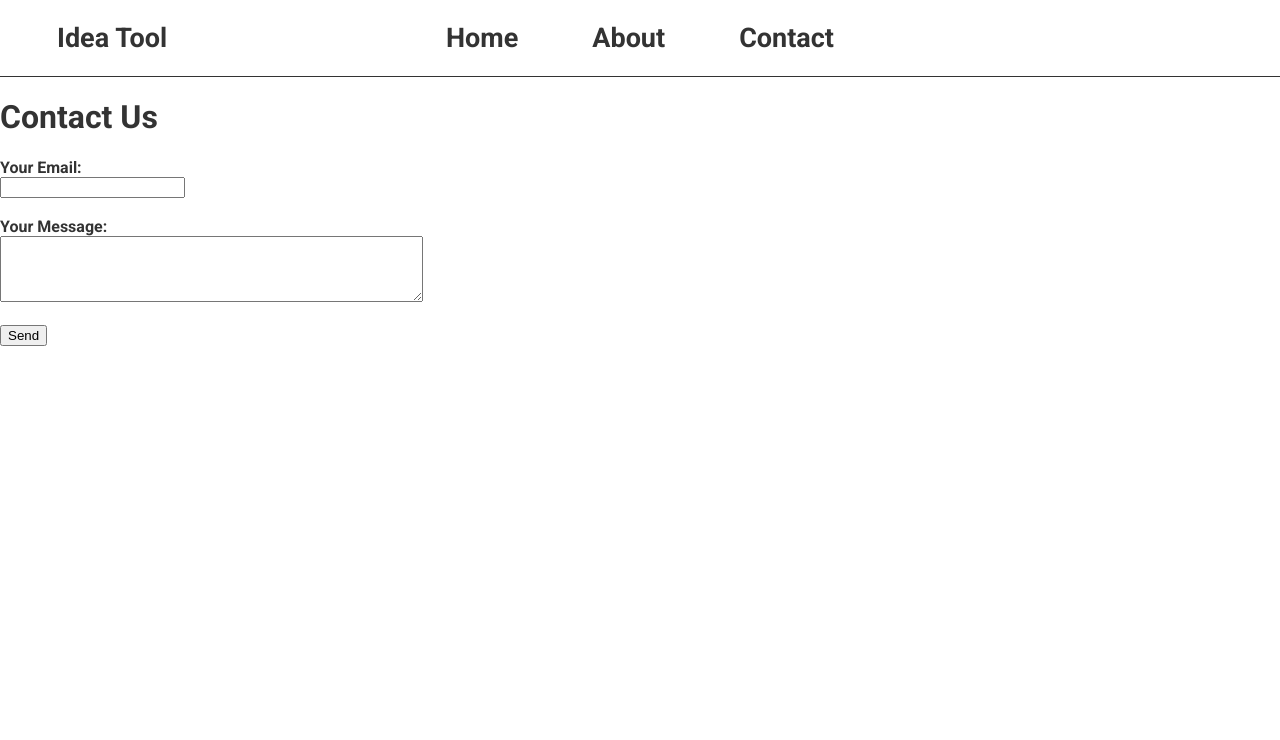
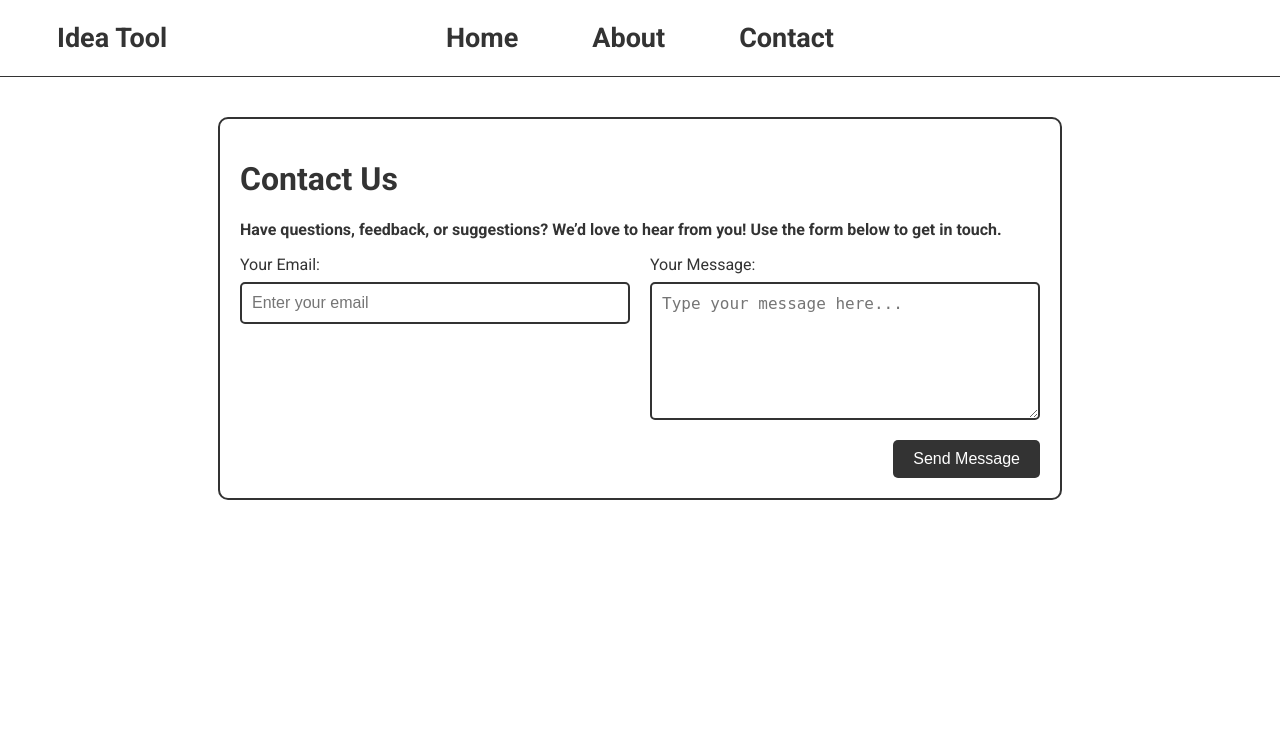
Before and after one commit to KaIWMalcolm/IdeaExpander, a Flask app: page /contact in a window 1280 px wide. Shown: the top 740 px of the page. Run offline with Flask 3, Linux system fonts and the light colour scheme.

Commit message:
Setup and fixed contact page

```diff
--- a/app.py
+++ b/app.py
@@ -1,21 +1,31 @@
 from flask import Flask, render_template, request, jsonify
 from dotenv import load_dotenv
+from flask_mail import Mail, Message
 import openai
 import os
 
-
 app = Flask(__name__)
 
-load_dotenv()  # This will load variables from .env
+# Gmail SMTP configuration
+app.config['MAIL_SERVER'] = 'smtp.gmail.com'
+app.config['MAIL_PORT'] = 587
+app.config['MAIL_USERNAME'] = 'kmchopshop@gmail.com'  # Your Gmail address
+app.config['MAIL_PASSWORD'] = 'gzyu smux nwcu taff'    # Your Gmail App Password
+app.config['MAIL_USE_TLS'] = True
+app.config['MAIL_USE_SSL'] = False
+MAIL_DEFAULT_SENDER = app.config['MAIL_USERNAME']
+mail = Mail(app)
+
+load_dotenv()  # Load environment variables from .env
 openai.api_key = os.getenv("OPENAI_API_KEY")
 
 @app.route('/')
 def home():
-    return render_template('home.html')  # Your Home page template
+    return render_template('home.html')  # Home page
 
 @app.route('/about')
 def about():
-    return render_template('about.html')  # Your About page template
+    return render_template('about.html')  # About page
 
 @app.route('/idea-tool', methods=['GET', 'POST'])
 def idea_tool():
@@ -29,42 +39,33 @@ def idea_tool():
         error_message = "Please provide some input before generating ideas."
         return render_template('idea_tool.html', error=error_message)
 
-    # Decide temperature and additional style instructions based on style
+    # Decide temperature and style instructions
     if style == 'writing prompt':
         chosen_temperature = 1.0
         style_instructions = (
             "The user wants a writing prompt. Be highly imaginative and vivid. "
-            "Emphasize creative storytelling, descriptive language, and interesting narrative hooks. "
-            "Feel free to introduce characters, conflicts, and environments that inspire writing."
+            "Emphasize creative storytelling..."
         )
     elif style == 'business/product idea':
         chosen_temperature = 0.3
         style_instructions = (
-            "The user wants a business or product idea. Focus on clarity, marketability, and practicality. "
-            "Emphasize potential target audiences, unique selling points, and actionable steps to implement the idea."
+            "The user wants a business or product idea. Focus on clarity, marketability..."
         )
     else:
-        # default style
         chosen_temperature = 0.7
         style_instructions = (
-            "The user wants a balanced expansion of their idea. Provide depth, context, and improvements "
-            "without leaning too heavily into pure creativity or strict professionalism. "
-            "Maintain a friendly, explanatory tone and ensure the result feels well-rounded and helpful."
+            "The user wants a balanced expansion of their idea..."
         )
 
     try:
-        # Call the OpenAI ChatCompletion endpoint with style-specific instructions
+        # Call the OpenAI ChatCompletion endpoint
         response = openai.ChatCompletion.create(
             model="gpt-3.5-turbo",
             messages=[
                 {
                     "role": "system",
                     "content": (
-                        "You are a versatile assistant that specializes in taking user-provided ideas and "
-                        "expanding them into more thoroughly developed concepts. You consider the user's desired style "
-                        "and deliver a polished, detailed, and thoughtful response. Focus on clarity, structure, and depth. "
-                        "Offer multiple angles, examples, or next steps. Make sure the resulting idea feels more substantial "
-                        "and refined than the original."
+                        "You are a versatile assistant that expands user ideas..."
                     )
                 },
                 {
@@ -74,10 +75,10 @@ def idea_tool():
                         f"{style_instructions}\n\n"
                         f"Original idea:\n{user_input}\n\n"
                         "Your expanded idea should:\n"
-                        "- Add depth, context, and possible improvements or variations.\n"
-                        "- Include at least one or two concrete examples or scenarios.\n"
-                        "- Provide a logical flow, possibly with sections or steps.\n"
-                        "Conclude with a brief summary or actionable next steps."
+                        "- Add depth, context, improvements\n"
+                        "- Include examples\n"
+                        "- Logical flow\n"
+                        "Conclude with summary/next steps."
                     )
                 }
             ],
@@ -87,39 +88,44 @@ def idea_tool():
 
         expanded_idea = response.choices[0].message['content'].strip()
 
-        return render_template(
-            'idea_tool.html',
-            original=user_input,
-            result=expanded_idea,
-            selected_style=style
-        )
-
+        return render_template('idea_tool.html', original=user_input, result=expanded_idea, selected_style=style)
     except Exception as e:
         print("Error occurred:", e)
         error_message = "An error occurred while generating the idea. Please try again."
         return render_template('idea_tool.html', error=error_message)
 
-
 @app.route('/contact', methods=['GET', 'POST'])
 def contact():
-    # If GET request, show contact form
     if request.method == 'GET':
+        print("Contact page accessed with GET")
         return render_template('contact.html')
 
-    # If POST, handle submission (e.g., send email or store in DB)
-    # For now, just return a success message:
-    user_message = request.form.get('message')
-    user_email = request.form.get('email')
-    if not user_message or not user_email:
+    print("Contact form submitted (POST).")
+    email = request.form.get('email')
+    message = request.form.get('message')
+
+    print(f"Email received: {email}")
+    print(f"Message received: {message}")
+
+    if not email or not message:
+        print("Missing email or message.")
         return render_template('contact.html', error="Please provide both email and message.")
 
-    # Here you could implement email sending or DB storage.
-    # We’ll just simulate a success response:
-    return render_template('contact.html', success="Thank you for contacting us!")
+    msg = Message(
+        'New Contact Form Submission',
+        sender=app.config['MAIL_USERNAME'],
+        recipients=['kmchopshop@gmail.com']
+    )
+    msg.body = f"Message from {email}:\n\n{message}"
 
-if __name__ == '__main__':
-    app.run(debug=True)
-
+    try:
+        print("Attempting to send email...")
+        mail.send(msg)
+        print("Email sent successfully.")
+        return render_template('contact.html', success="Thank you for contacting us!")
+    except Exception as e:
+        print("Error sending mail:", e)
+        return render_template('contact.html', error="An error occurred while sending your message. Please try again later.")
 
 @app.route('/api/generate', methods=['POST'])
 def api_generate():
@@ -141,3 +147,6 @@ def api_generate():
         return jsonify({"result": expanded_idea})
     except Exception:
         return jsonify({"error": "API error, please try again"}), 500
+
+if __name__ == '__main__':
+    app.run(debug=True)
--- a/static/css/style.css
+++ b/static/css/style.css
@@ -101,46 +100,90 @@ nav a:hover {
     background-color: var(--hover-bg-color);
 }
 
-/* Position the Idea Tool link to the top-left */
 nav a.idea-tool {
     position: absolute;
     left: 20px;
 }
 
-/* Idea tool container styling */
-.idea-tool-container {
-    position: relative;
-    width: 90%;
+/* Page Containers */
+.idea-tool-container,
+.home-container,
+.about-container,
+.contact-container {
     max-width: 800px;
     margin: 40px auto;
+    padding: 20px;
+    background: var(--input-bg-color);
+    border: 2px solid var(--border-color);
+    border-radius: 10px;
+    color: var(--text-color);
 }
 
-/* Dropdown in top right */
-.style-dropdown {
-    position: absolute;
-    top: -40px;
-    right: 10px;
-    font-size: 14px;
+.contact-container {
+    max-width: 800px;
+    margin: 40px auto;
+    padding: 20px;
+    background: var(--input-bg-color);
+    border: 2px solid var(--border-color);
+    border-radius: 10px;
+    color: var(--text-color);
 }
 
-.style-dropdown select {
+.contact-form {
+    display: flex;
+    flex-direction: column;
+    gap: 20px;
+}
+
+.form-row {
+    display: flex;
+    gap: 20px;
+    justify-content: space-between;
+    flex-wrap: wrap; /* In case window is small, fields stack */
+}
+
+.form-group {
+    display: flex;
+    flex-direction: column;
+    flex: 1; /* Allow both fields to expand evenly */
+}
+
+.form-group label {
+    margin-bottom: 8px;
+    font-weight: normal;
+}
+
+.form-group input,
+.form-group textarea {
+    padding: 10px;
     font-size: 16px;
-    padding: 5px 10px;
     border: 2px solid var(--border-color);
     border-radius: 5px;
     background-color: var(--input-bg-color);
     color: var(--text-color);
+}
+
+.contact-submit {
+    align-self: flex-end;
+    padding: 10px 20px;
+    background: var(--btn-bg-color);
+    color: var(--btn-text-color);
+    font-size: 16px;
+    border: none;
+    border-radius: 5px;
     cursor: pointer;
 }
 
-/* Input area for textarea and button */
+.contact-submit:hover {
+    background: var(--hover-bg-color);
+}
+
+/* Input Area */
 .input-area {
-    position: relative;
     margin-top: 50px;
     display: flex;
     flex-direction: column;
     height: 33vh;
-    align-items: stretch;
 }
 
 #user_input {
--- a/static/js/script.js
+++ b/static/js/script.js
@@ -7,28 +7,33 @@ document.addEventListener('DOMContentLoaded', () => {
     const backButton = document.getElementById('back_btn');
     const themeSelector = document.getElementById('theme_selector');
 
-    // Ensure the result box is hidden on page load
-    if (resultBox) {
-        resultBox.classList.add('hidden');
+    // Ensure themeSelector checks
+    if (themeSelector) {
+        themeSelector.addEventListener('change', (e) => {
+            setTheme(e.target.value);
+        });
+        const savedTheme = localStorage.getItem('theme') || 'light';
+        themeSelector.value = savedTheme;
+        setTheme(savedTheme);
     }
 
-    // Function to simulate typing effect
+    // Only run the idea generation logic if those elements exist
+    if (userInput && styleSelect && resultBox && resultText && backButton) {
+        // Idea generation logic here
+        resultBox.classList.add('hidden');
+
         const typeText = (element, text, speed = 50) => {
             element.textContent = '';
             let index = 0;
-
             const type = () => {
                 if (index < text.length) {
-                element.textContent += text[index];
-                index++;
+                    element.textContent += text[index++];
                     setTimeout(type, speed);
                 }
             };
-
             type();
         };
 
-    // Form submission handler
         if (form) {
             form.addEventListener('submit', async (e) => {
                 e.preventDefault();
@@ -40,7 +45,6 @@ document.addEventListener('DOMContentLoaded', () => {
                     return;
                 }
 
-            // Show the result box immediately
                 resultText.textContent = 'Generating your idea...';
                 resultBox.classList.remove('hidden');
                 resultBox.classList.add('show-result');
@@ -58,10 +62,10 @@ document.addEventListener('DOMContentLoaded', () => {
                     const text = await response.text();
                     const parser = new DOMParser();
                     const doc = parser.parseFromString(text, 'text/html');
-                const resultDiv = doc.querySelector('#result'); // Hidden div containing the expanded idea
+                    const resultDiv = doc.querySelector('#result');
 
                     if (resultDiv) {
-                    typeText(resultText, resultDiv.textContent, 30); // Typing speed is 30ms per character
+                        typeText(resultText, resultDiv.textContent, 30);
                     } else {
                         resultText.textContent = 'No result returned.';
                     }
@@ -72,30 +76,21 @@ document.addEventListener('DOMContentLoaded', () => {
             });
         }
 
-    // Handle back button functionality
-    if (backButton) {
         backButton.addEventListener('click', () => {
             resultBox.classList.remove('show-result');
             resultBox.classList.add('hidden');
-            userInput.value = ''; // Clear the textarea for new input
-            resultText.textContent = ''; // Clear the result text
+            userInput.value = '';
+            resultText.textContent = '';
         });
+    } else {
+        // On pages like contact, user_input and style_choice don't exist.
+        // The form can submit normally via HTML without this code interfering.
+        console.log("This page does not have the idea generation form.");
     }
 
-    // Function to switch themes
-    const setTheme = (theme) => {
+    function setTheme(theme) {
         const root = document.documentElement;
         root.setAttribute('data-theme', theme);
-        localStorage.setItem('theme', theme); // Save theme to localStorage
-    };
-
-    // Theme selector handler
-    themeSelector.addEventListener('change', (e) => {
-        setTheme(e.target.value);
+        localStorage.setItem('theme', theme);
+    }
 });
-
-    // Load the saved theme on page load
-    const savedTheme = localStorage.getItem('theme') || 'light';
-    themeSelector.value = savedTheme;
-    setTheme(savedTheme);
-});
--- a/templates/contact.html
+++ b/templates/contact.html
@@ -1,19 +1,28 @@
 {% extends 'base.html' %}
 {% block content %}
+<div class="contact-container">
     <h1>Contact Us</h1>
+    <p>Have questions, feedback, or suggestions? We’d love to hear from you! Use the form below to get in touch.</p>
+
     {% if error %}
     <div class="error">{{ error }}</div>
     {% endif %}
     {% if success %}
     <div class="success">{{ success }}</div>
     {% endif %}
-<form method="POST" action="{{ url_for('contact') }}">
-    <label for="email">Your Email:</label><br>
-    <input type="email" name="email" id="email"><br><br>
 
-    <label for="message">Your Message:</label><br>
-    <textarea name="message" id="message" rows="4" cols="50"></textarea><br><br>
-
-    <button type="submit">Send</button>
+    <form method="POST" action="{{ url_for('contact') }}" class="contact-form">
+        <div class="form-row">
+            <div class="form-group">
+                <label for="email">Your Email:</label>
+                <input type="email" name="email" id="email" placeholder="Enter your email" required>
+            </div>
+            <div class="form-group">
+                <label for="message">Your Message:</label>
+                <textarea name="message" id="message" rows="6" placeholder="Type your message here..." required></textarea>
+            </div>
+        </div>
+        <button type="submit" class="contact-submit">Send Message</button>
     </form>
+</div>
 {% endblock %}
```
Also changed, not shown: other parts of static/css/style.css (+35 -153 lines). Lines whose indentation alone changed are shown as unchanged.
